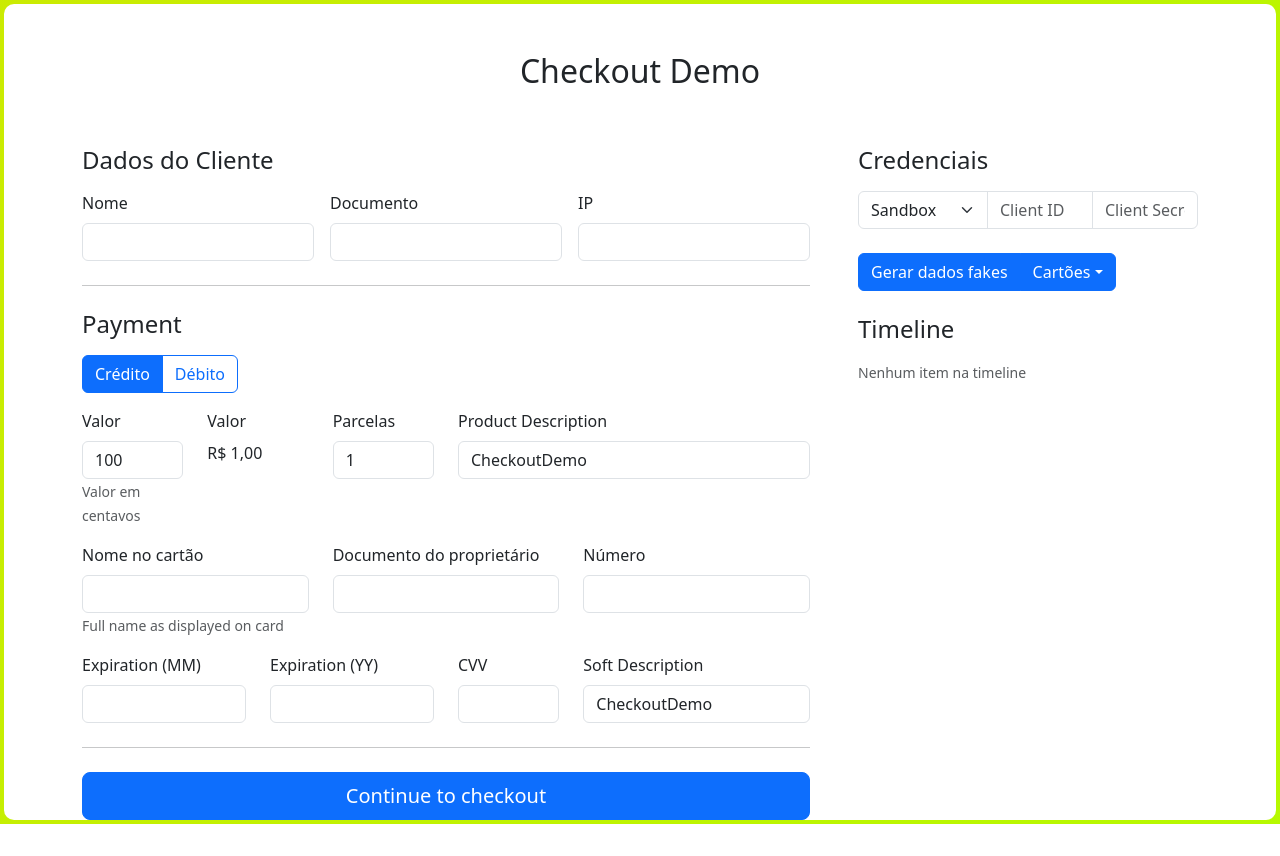
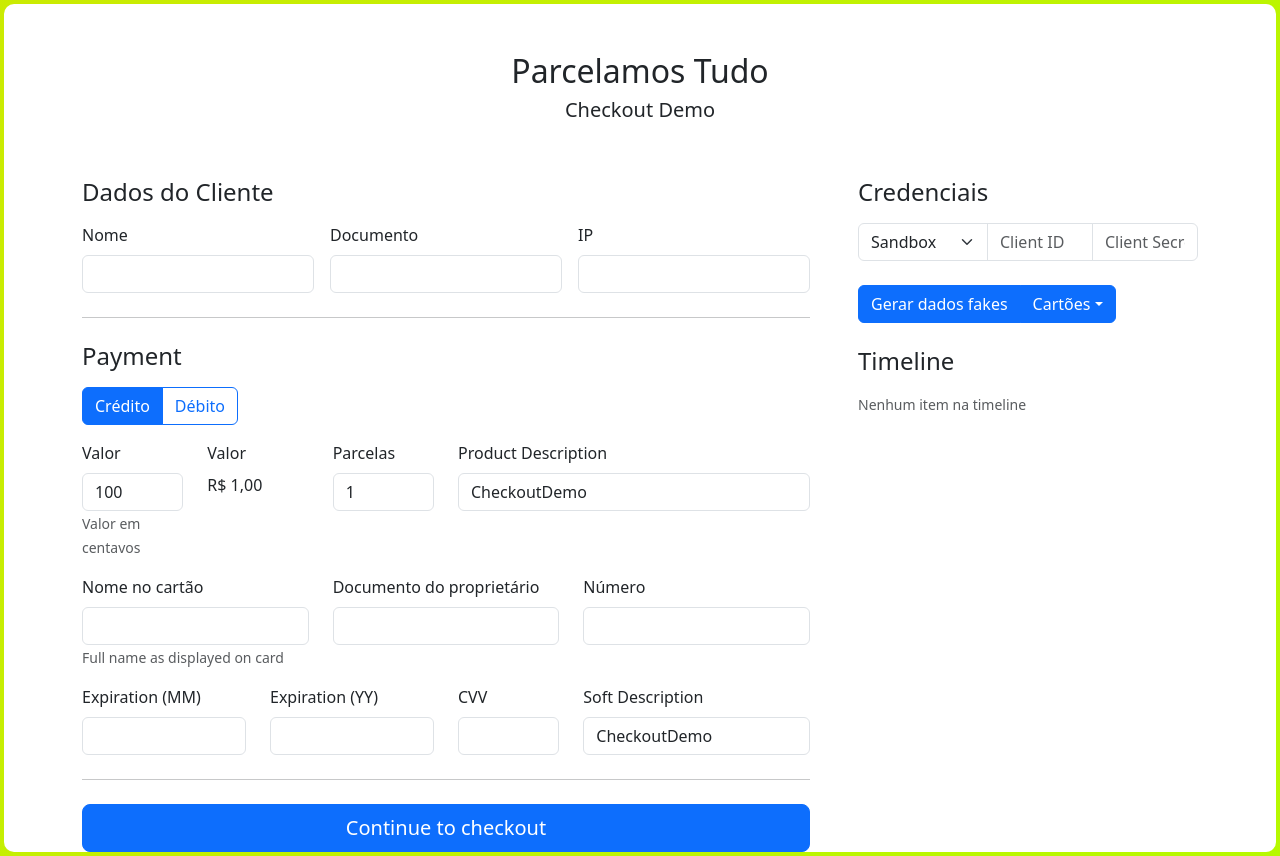
Before and after one commit to Parcelamos-Tudo/web-3ds-demo, a React (Vite) app: page / in a window 1280 px wide. Before the commit the page ends 824 px from the top, so only its background shows below. Built offline with nearby package versions, Linux system fonts and the light colour scheme.

Commit message:
feat: updating name

```diff
--- a/index.html
+++ b/index.html
@@ -3,7 +3,7 @@
   <head>
     <meta charset="UTF-8" />
     <meta name="viewport" content="width=device-width, initial-scale=1.0" />
-    <title>Checkout Demo</title>
+    <title>Parcelamos Tudo | Checkout Demo</title>
     <link
       href="https://cdn.jsdelivr.net/npm/bootstrap@5.3.3/dist/css/bootstrap.min.css"
       rel="stylesheet"
--- a/src/App.tsx
+++ b/src/App.tsx
@@ -388,7 +388,8 @@ function App() {
       <div className="container">
         <main>
           <div className="py-5 text-center">
-            <h2>Checkout Demo</h2>
+            <h2>Parcelamos Tudo</h2>
+            <h3 style={{ fontSize: "20px" }}>Checkout Demo</h3>
           </div>
 
           <div className="row g-5">
```
